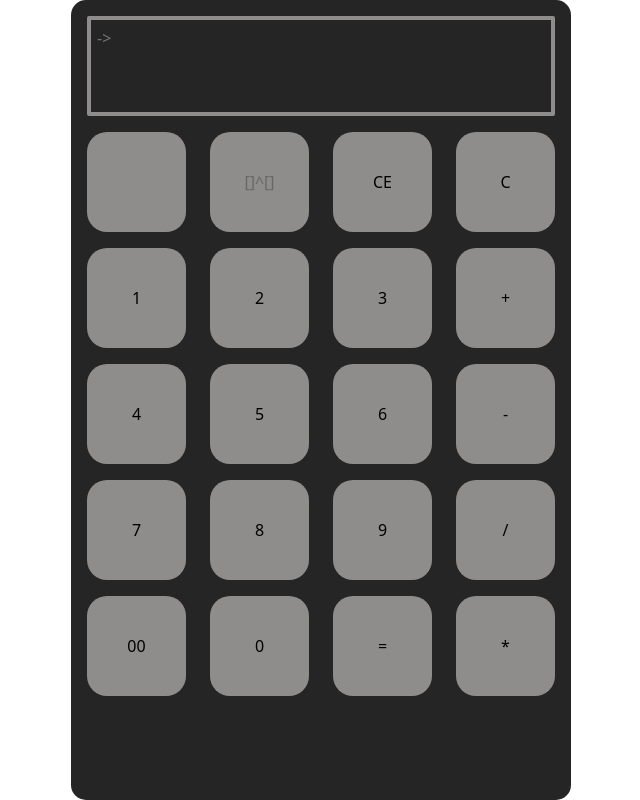
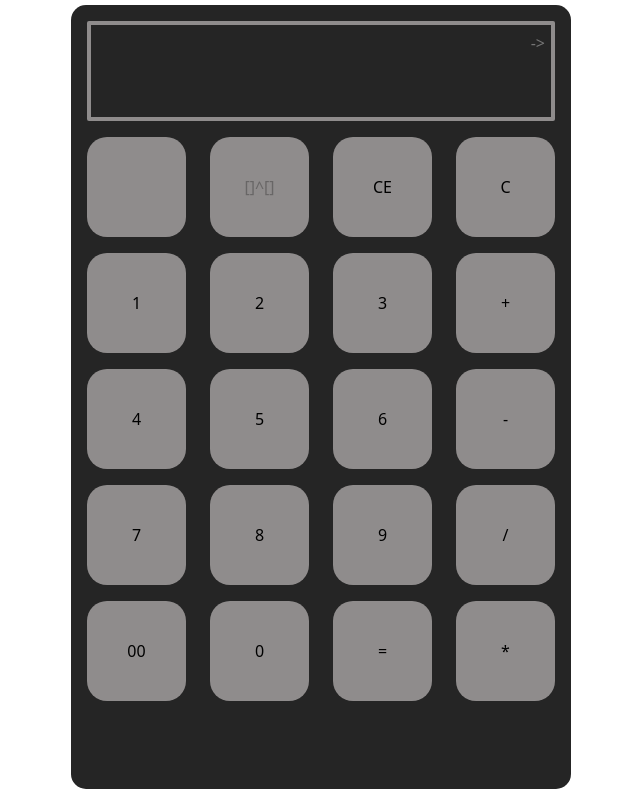
Before and after one commit to i-ahumada/Calculadora_Simple, a PHP site: page / in a window 1280 px wide. Shown: the whole page, without its empty margins (313-953 px from the left). Run offline with PHP 8.4, Linux system fonts and the light colour scheme.

Commit message:
Bug fix + sync

```diff
--- a/calculate.php
+++ b/calculate.php
@@ -82,7 +82,7 @@ function calculadoraSumaResta(string $string) {
     }
     $operadores = [$operadoresSumaResta, $operadoresMultiplicacionDivision];
 
-    for ($j=0 ,$i=0; $i < sizeof($operadores[0]); $i++) {
+    for ($j=0 ,$i=0; $i < (sizeof($operadores[0]) != 0? sizeof($operadores[0]) : sizeof($operadores[1])); $i++) {
         if($j == 0) {
             if((str_contains($arraySinMasMenos[$j], "*")) or (str_contains($arraySinMasMenos[$j], "/"))) {
                 $arraySinMasMenos[$j] = calculadoraMultiplicacionDivision($arraySinMasMenos[$j], $operadores[1][$j]);
--- a/css/style.css
+++ b/css/style.css
@@ -1,10 +1,11 @@
 .calc-container {
     background-color: #252525;
     width: 500px;
-    height: 100vh;
+    height: 98vh;
     margin-left: 30%;
     margin-right: auto;
     border-radius: 15px;
+    margin-top: 5px;
 }
 
 .row {
@@ -12,6 +13,7 @@
 }
 
 textarea {
+    text-align: right;
     resize: none;
     color: #FAFAFA;
     background-color: #252525;
```
